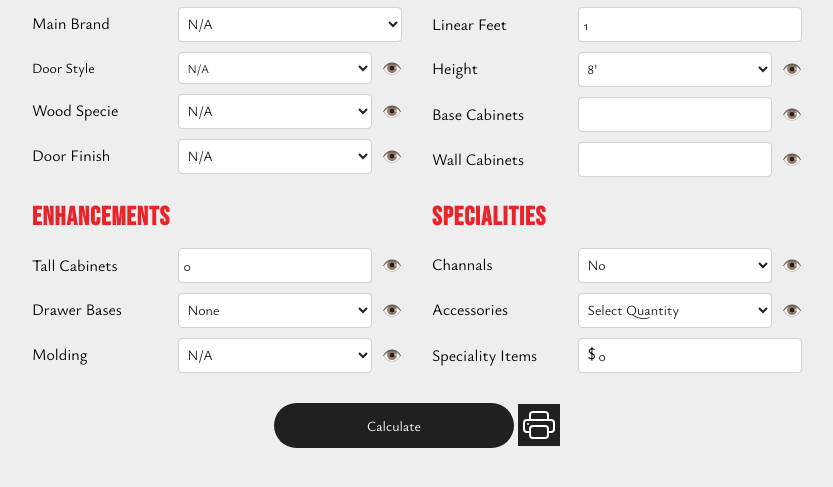
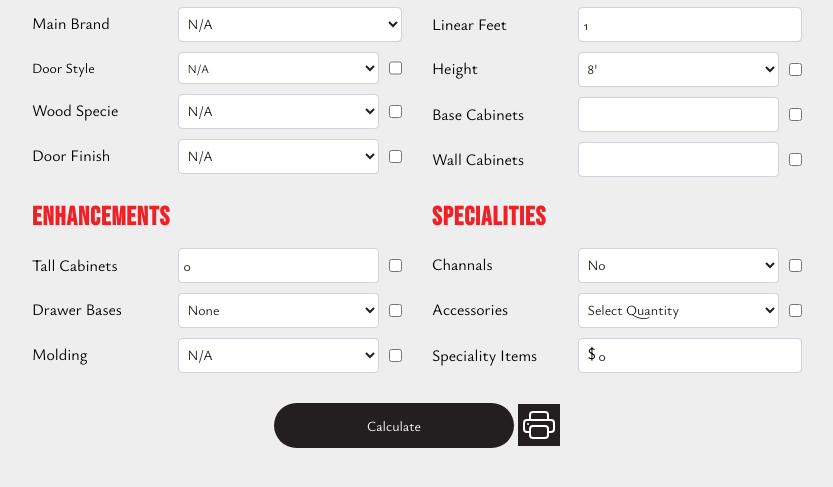
Before and after one commit to upgradeny/initial_estimate, a plain HTML site: page index.html in a window 1280 px wide. Shown: the part 179-666 px from the top of the page, without its empty margins (208-1041 px from the left). Drawn offline with Linux system fonts and the light colour scheme; a web font is replaced by a local one.

Commit message:
Update index.html

```diff
--- a/index.html
+++ b/index.html
@@ -62,7 +62,7 @@
 								<div class="calc_field_hidden hidden" id="sub_brand_calc">
 									<!-- estimated amount will be inserted here -->
 								</div>
-								<button class="show_calc_field_hidden"><span class="icon">👁️</span></button>
+								<input type="checkbox" class="show_calc_field_hidden "/>
 							</div>
 
 						</div>
@@ -83,7 +83,7 @@
 								<div class="calc_field_hidden hidden" id="wood_specie_calc">
 									<!-- estimated amount will be inserted here -->
 								</div>
-								<button class="show_calc_field_hidden"><span class="icon">👁️</span></button>
+								<input type="checkbox" class="show_calc_field_hidden "/>
 							</div>
 
 						</div>
@@ -102,7 +102,7 @@
 								<div class="calc_field_hidden hidden" id="door_finish_calc">
 									<!-- estimated amount will be inserted here -->
 								</div>
-								<button class="show_calc_field_hidden"><span class="icon">👁️</span></button>
+								<input type="checkbox" class="show_calc_field_hidden "/>
 							</div>
 
 						</div>
@@ -139,7 +139,7 @@
 								<div class="calc_field_hidden hidden" id="height_calc">
 									<!-- estimated amount will be inserted here -->
 								</div>
-								<button class="show_calc_field_hidden"><span class="icon">👁️</span></button>
+								<input type="checkbox" class="show_calc_field_hidden "/>
 							</div>
 						</div>
 
@@ -154,7 +154,7 @@
 								<div class="calc_field_hidden hidden" id="base_cabinets_calc">
 									<!-- estimated amount will be inserted here -->
 								</div>
-								<button class="show_calc_field_hidden"><span class="icon">👁️</span></button>
+								<input type="checkbox" class="show_calc_field_hidden "/>
 							</div>
 						</div>
 
@@ -167,7 +167,7 @@
 								<div class="calc_field_hidden hidden" id="wall_cabinets_calc">
 									<!-- estimated amount will be inserted here -->
 								</div>
-								<button class="show_calc_field_hidden"><span class="icon">👁️</span></button>
+								<input type="checkbox" class="show_calc_field_hidden "/>
 							</div>
 						</div>
 
@@ -189,7 +189,7 @@
 								<div class="calc_field_hidden hidden" id="tall_cabinets_calc">
 									<!-- estimated amount will be inserted here -->
 								</div>
-								<button class="show_calc_field_hidden"><span class="icon">👁️</span></button>
+								<input type="checkbox" class="show_calc_field_hidden "/>
 							</div>
 						</div>
 
@@ -207,7 +207,7 @@
 								<div class="calc_field_hidden hidden" id="drawer_bases_calc">
 									<!-- estimated amount will be inserted here -->
 								</div>
-								<button class="show_calc_field_hidden"><span class="icon">👁️</span></button>
+								<input type="checkbox" class="show_calc_field_hidden "/>
 							</div>
 						</div>
 
@@ -225,7 +225,7 @@
 								<div class="calc_field_hidden hidden" id="molding_calc">
 									<!-- estimated amount will be inserted here -->
 								</div>
-								<button class="show_calc_field_hidden"><span class="icon">👁️</span></button>
+								<input type="checkbox" class="show_calc_field_hidden "/>
 							</div>
 						</div>
 					</div>
@@ -245,7 +245,7 @@
 								<div class="calc_field_hidden hidden" id="channals_calc">
 									<!-- estimated amount will be inserted here -->
 								</div>
-								<button class="show_calc_field_hidden "><span class="icon">👁️</span></button>
+								<input type="checkbox" class="show_calc_field_hidden "/>
 							</div>
 						</div>
 
@@ -258,7 +258,8 @@
 								<div class="calc_field_hidden hidden" id="acessories_calc">
 									<!-- estimated amount will be inserted here -->
 								</div>
-								<button class="show_calc_field_hidden "><span class="icon">👁️</span></button>
+
+								<input type="checkbox" class="show_calc_field_hidden "/>
 							</div>
 						</div>
 
```
